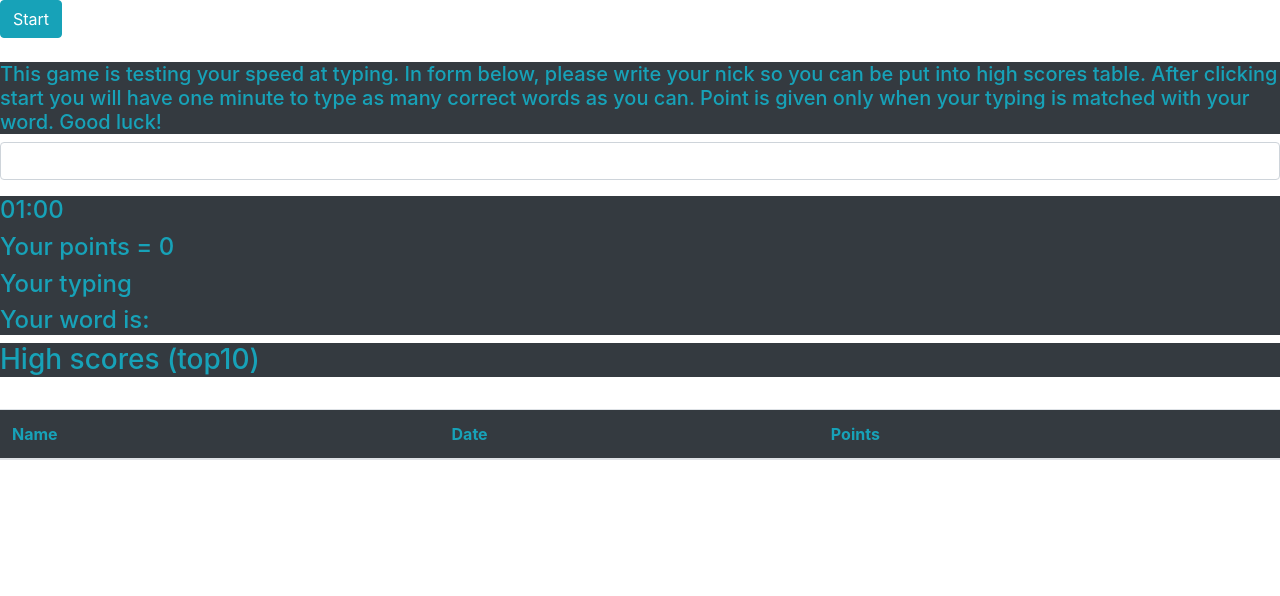
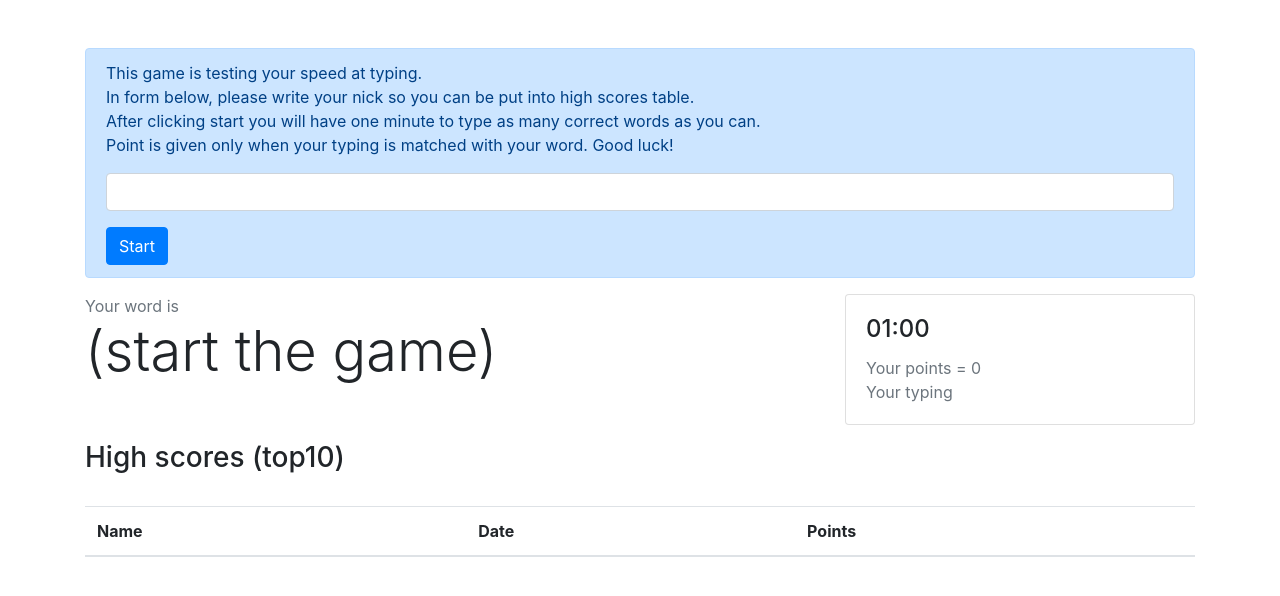
Before and after one commit to CptGrave/Key-Sequence-Challenge, a plain HTML site: page index.html in a window 1280 px wide. Drawn offline with nearby package versions, Linux system fonts and the light colour scheme.

Commit message:
Update index.html
Update styles

```diff
--- a/index.html
+++ b/index.html
@@ -13,44 +13,66 @@
   <body>
     <audio id = "audio" src = "pointplus.wav"></audio>
 
-    <button id="start" type="button" class="btn btn-info">Start</button>
+    <br><br>
 
-    <br><br>
-    <h5 id="info" class="text-info bg-dark">This game is testing your speed at typing. In form below, please write your nick so you can be put into high scores table. After clicking start you will have one minute to type as many correct words as you can. Point is given only when your typing is matched with your word. Good luck!<h5>
+    <div class="container">
+      <div id="info" class="alert alert-primary" role="alert">
+        <p>
+          This game is testing your speed at typing. <br/>
+          In form below, please write your nick so you can be put into high scores table. <br/>
+          After clicking start you will have one minute to type as many correct words as you can. <br/>
+          Point is given only when your typing is matched with your word. Good luck!
+        </p>
+
         <form>
           <div class="mb-3" data-template="playerName">
             <input id="playerName" type="text" class="form-control">
           </div>
+
+          <button id="start" type="button" class="btn btn-primary">Start</button>
         </form>
-    <div class="text-info bg-dark">
-    <h4 id="yourTime" >01:00</h4>
-
-    <h4 id="points" >Your points = 0</h4>
-
-    <h4 id="typing" >Your typing</h4>
-
-    <h4 id="yourWord">Your word is: </h4>
       </div>
 
-    <h3 class="text-info bg-dark">High scores (top10)</h3>
+      <div class="row">
+        <div class="col-8">
+          <div>
+            <div class="text-secondary">Your word is</div>
+            <div class="display-4" id="yourWord">(start the game)</div>
+          </div>
+        </div>
+
+        <div class="col-4">
+          <div class="card mb-3">
+            <div class="card-body">
+              <h4 class="card-title" id="yourTime" >01:00</h4>
+              <div class="card-text">
+                <div class="text-secondary" id="points" >Your points = 0</div>
+                <div class="text-secondary" id="typing" >Your typing</div>
+              </div>
+            </div>
+          </div>
+        </div>
+      </div>
+
+      <h3 class="">High scores (top10)</h3>
       <br>
       <table id="highScores" class="table">
         <thead>
           <tr>
-          <th class="text-info bg-dark">Name</th>
-          <th class="text-info bg-dark">Date</th>
-          <th class="text-info bg-dark">Points</th>
+            <th class="">Name</th>
+            <th class="">Date</th>
+            <th class="">Points</th>
           </tr>
         </thead>
 
         <tbody>
         </tbody>
       </table>
+    </div>
 
     <script src = script.js></script>
     <script src="https://code.jquery.com/jquery-3.2.1.slim.min.js" integrity="sha384-KJ3o2DKtIkvYIK3UENzmM7KCkRr/rE9/Qpg6aAZGJwFDMVNA/GpGFF93hXpG5KkN" crossorigin="anonymous"></script>
     <script src="https://cdn.jsdelivr.net/npm/popper.js@1.12.9/dist/umd/popper.min.js" integrity="sha384-ApNbgh9B+Y1QKtv3Rn7W3mgPxhU9K/ScQsAP7hUibX39j7fakFPskvXusvfa0b4Q" crossorigin="anonymous"></script>
     <script src="https://cdn.jsdelivr.net/npm/bootstrap@4.0.0/dist/js/bootstrap.min.js" integrity="sha384-JZR6Spejh4U02d8jOt6vLEHfe/JQGiRRSQQxSfFWpi1MquVdAyjUar5+76PVCmYl" crossorigin="anonymous"></script>
-
   </body>
 </html>
```
Lines whose indentation alone changed are shown as unchanged.
